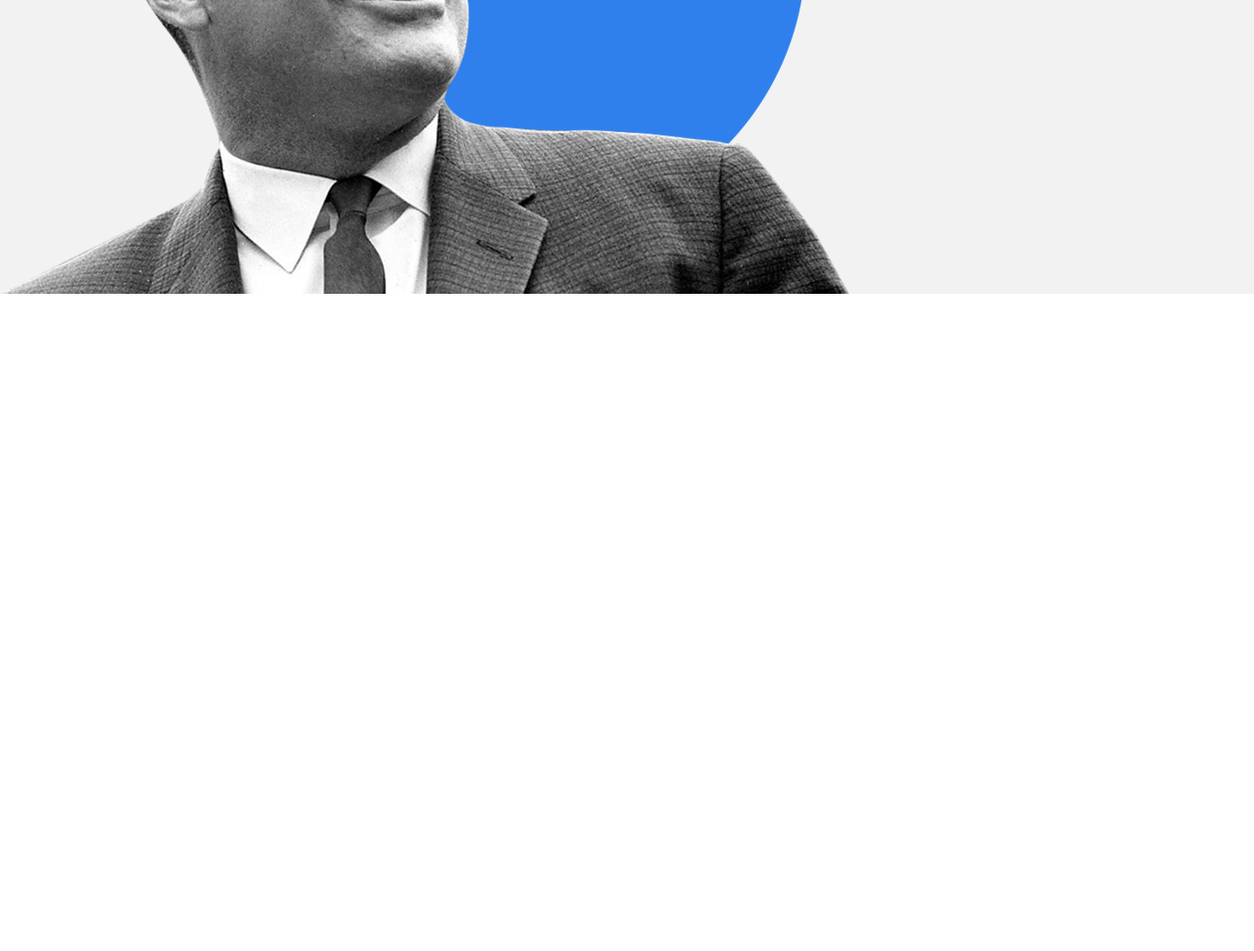
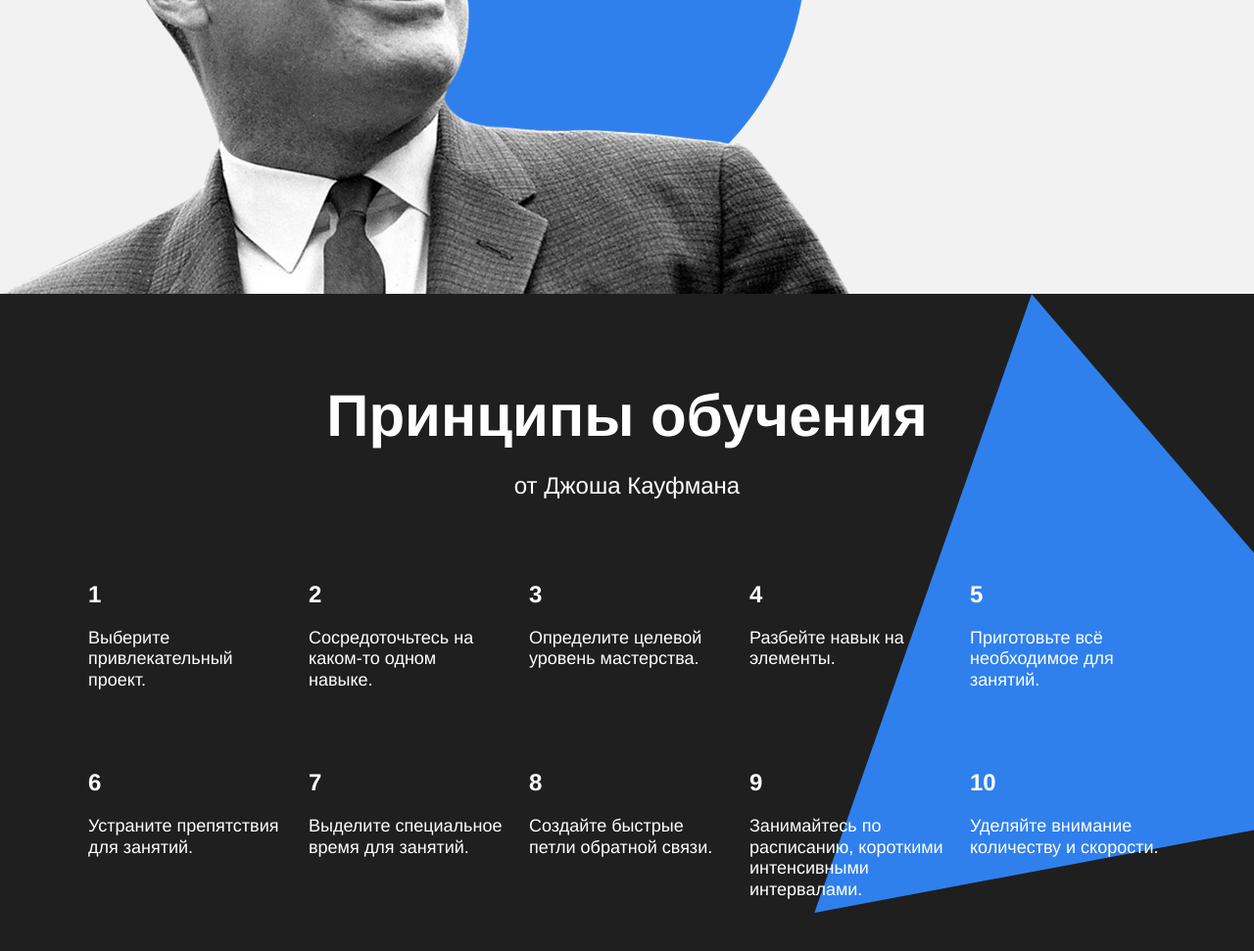
Before and after one commit to skillstack/how-to-learn, a plain HTML site: page index.html in a window 1280 px wide. Shown: the part 2597-3568 px from the top of the page at 98% size. Before the commit the page ends 2897 px from the top, so only its background shows below. Drawn offline with Linux system fonts and the light colour scheme.

Commit message:
Блок kaufman

```diff
--- a/index.html
+++ b/index.html
@@ -43,7 +43,7 @@
         </div>
       </section>
       <section class="digits">
-        <h2 class="section-title section-title_space_bottom">Цифры и факты</h2>
+        <h2 class="section-title">Цифры и факты</h2>
         <p class="section-subtitle">Про учёбу и мозг</p>
         <ul class="table list">
           <li class="table__cell">
@@ -87,7 +87,73 @@
         <p class="feynman__subtitle">Выучить и не забыть.</p>
         <a class="feynman__link link" href="#">Подробнее &#10230;</a>
       </section>
-      <section class="kaufman"></section>
+      <section class="kaufman">
+        <h2 class="section-title section-title_theme_dark">Принципы обучения</h2>
+        <p class="section-subtitle section-subtitle_theme_dark">от Джоша Кауфмана</p>
+        <ul class="table table_theme_dark list">
+          <li class="table__cell table__cell_theme_dark">
+            <h3 class="table__heading table__heading_theme_dark">1</h3>
+            <p class="table__text table__text_theme_dark">
+              Выберите привлекательный проект.
+            </p>
+          </li>
+          <li class="table__cell table__cell_theme_dark">
+            <h3 class="table__heading table__heading_theme_dark">2</h3>
+            <p class="table__text table__text_theme_dark">
+              Сосредоточьтесь на каком-то одном навыке.
+            </p>
+          </li>
+          <li class="table__cell table__cell_theme_dark">
+            <h3 class="table__heading table__heading_theme_dark">3</h3>
+            <p class="table__text table__text_theme_dark">
+              Определите целевой уровень мастерства.
+            </p>
+          </li>
+          <li class="table__cell table__cell_theme_dark">
+            <h3 class="table__heading table__heading_theme_dark">4</h3>
+            <p class="table__text table__text_theme_dark">
+              Разбейте навык на элементы.
+            </p>
+          </li>
+          <li class="table__cell table__cell_theme_dark">
+            <h3 class="table__heading table__heading_theme_dark">5</h3>
+            <p class="table__text table__text_theme_dark">
+              Приготовьте всё необходимое для занятий.
+            </p>
+          </li>
+          <li class="table__cell table__cell_theme_dark">
+            <h3 class="table__heading table__heading_theme_dark">6</h3>
+            <p class="table__text table__text_theme_dark">
+              Устраните препятствия для занятий.
+            </p>
+          </li>
+          <li class="table__cell table__cell_theme_dark">
+            <h3 class="table__heading table__heading_theme_dark">7</h3>
+            <p class="table__text table__text_theme_dark">
+              Выделите специальное время для занятий.
+            </p>
+          </li>
+          <li class="table__cell table__cell_theme_dark">
+            <h3 class="table__heading table__heading_theme_dark">8</h3>
+            <p class="table__text table__text_theme_dark">
+              Создайте быстрые петли обратной связи.
+            </p>
+          </li>
+          <li class="table__cell table__cell_theme_dark">
+            <h3 class="table__heading table__heading_theme_dark">9</h3>
+            <p class="table__text table__text_theme_dark">
+              Занимайтесь по расписанию, короткими интенсивными интервалами.
+            </p>
+          </li>
+          <li class="table__cell table__cell_theme_dark">
+            <h3 class="table__heading table__heading_theme_dark">10</h3>
+            <p class="table__text table__text_theme_dark">
+              Уделяйте внимание количеству и скорости.
+            </p>
+          </li>
+        </ul>
+        <div class="kaufman__triangle"></div>
+      </section>
     </main>
     <footer class="footer">
 
--- a/styles/style.css
+++ b/styles/style.css
@@ -3,6 +3,7 @@
   max-width: 1600px;
   margin: 0 auto;
   font-family: 'Helvetica Neue', 'Arial', sans-serif;
+  color: #000;
 }
 
 .link {
@@ -136,14 +137,15 @@
 .section-title {
   width: 60%;
   margin: 0;
+  padding-bottom: 20px;
   text-align: center;
   line-height: 1.15;
   font-size: 60px;
   font-weight: 600;
 }
 
-.section-title_space_bottom {
-  margin-bottom: 20px;
+.section-title_theme_dark {
+  color: white;
 }
 
 .section-subtitle {
@@ -153,6 +155,10 @@
   line-height: 34px;
   font-size: 24px;
   font-weight: normal;
+}
+
+.section-subtitle_theme_dark {
+  color: white;
 }
 
 .table {
@@ -167,6 +173,13 @@
   margin-top: 60px;
 }
 
+.table__cell_theme_dark {
+  width: 200px;
+  color: white;
+  margin-top: 80px;
+  z-index: 1;
+}
+
 .table__heading {
   margin:0;
   line-height: 1.15;
@@ -179,14 +192,6 @@
   line-height: 1.2;
   font-size: 18px;
   font-weight: normal;
-}
-
-/* и элемента с модификатором вида ключ-значение */
-.table__cell_theme_dark {
-  width: 200px;
-  color: white;
-  margin-right: 0;
-  margin-top: 80px;
 }
 
 .feynman {
@@ -226,3 +231,25 @@
   font-size: 36px;
   font-weight: normal;
 }
+
+.kaufman {
+  display: flex;
+  position: relative;
+  flex-direction: column;
+  align-items: center;
+  margin: 0;
+  padding: 90px 0;
+  overflow: hidden;
+  background-color: #1f1f1f;
+}
+
+.kaufman__triangle {
+  position: absolute;
+  top: 0;
+  right: -210px;
+  width: 877px;
+  height: 877px;
+  background-image: url(../images/kaufman-triangle.svg);
+  background-repeat: no-repeat;
+  background-size:cover;
+}
```
